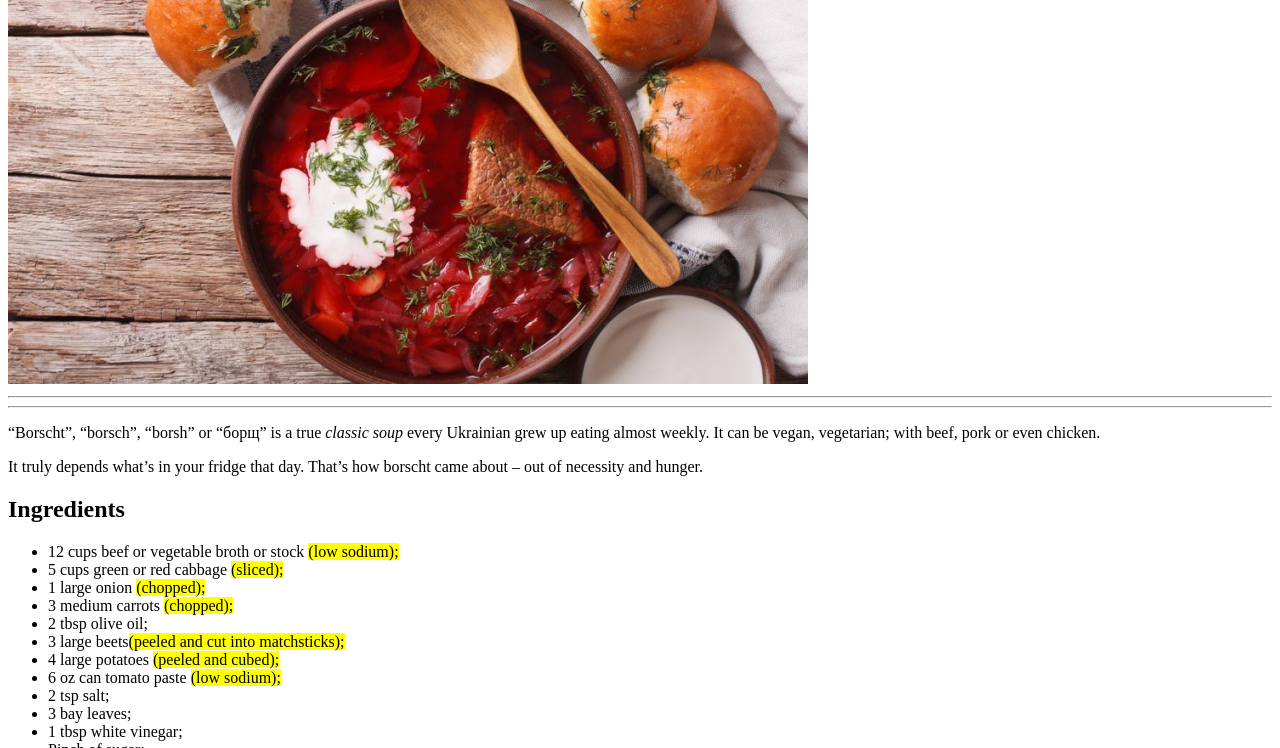
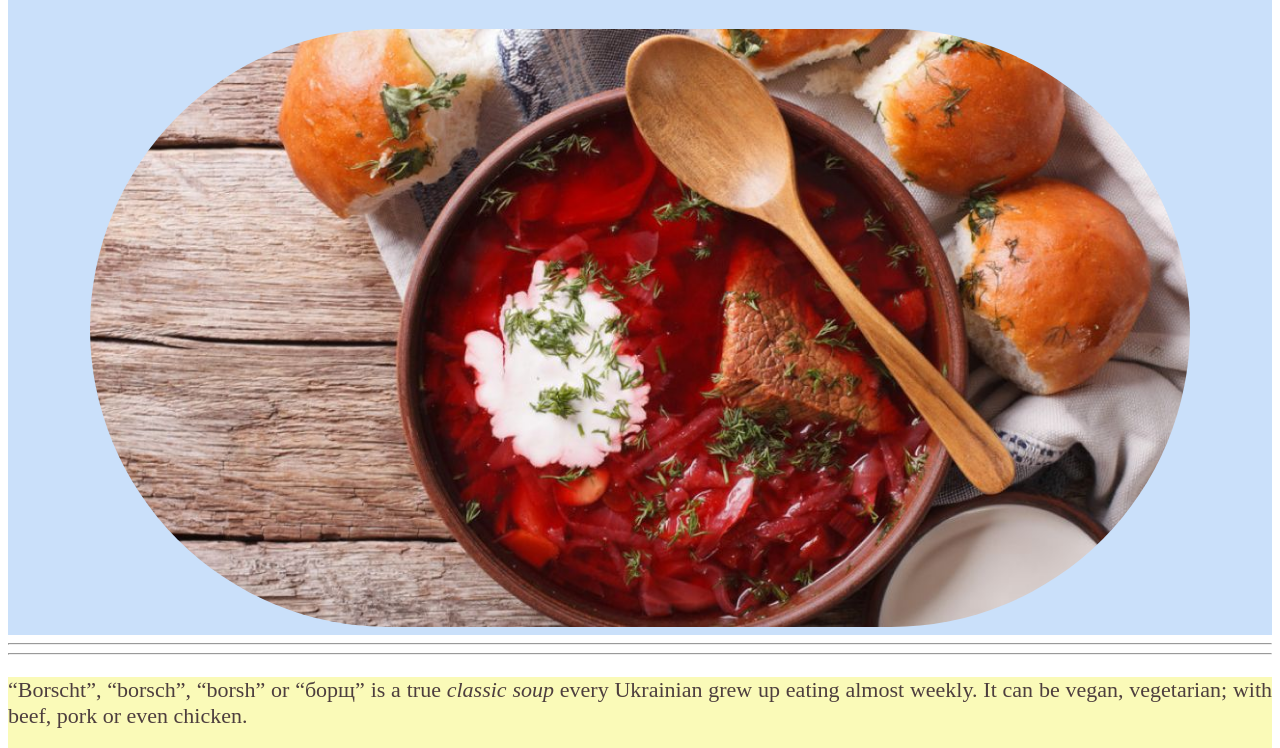
Before and after one commit to PivtoranisV/odin-recipes, a plain HTML site: page pages/borshch.html in a window 1280 px wide. Shown: the part 141-889 px from the top of the page. Drawn offline with Linux system fonts and the light colour scheme.

Commit message:
Add external CSS style

```diff
--- a/pages/borshch.html
+++ b/pages/borshch.html
@@ -3,12 +3,16 @@
     <head>
         <meta charset="UTF-8">
         <title>Borshch</title>
+        <link rel="stylesheet" href="../style.css">
     </head>
     <Body>
         <hr>
+        <div class="headline">
         <h1>Borshch</h1>
         <img src="../images/Borsch.jpg" width="800" alt="Ukrainian Borscht">
+        </div>
         <hr><hr>
+        <div class="text">
         <p>“Borscht”, “borsch”, “borsh” or “борщ” is a true <em>classic soup</em> every Ukrainian grew up eating almost weekly. It can be vegan, vegetarian; with beef, pork or even chicken.</p>
         <p>It truly depends what’s in your fridge that day. That’s how borscht came about – out of necessity and hunger.</p>
         <h2>Ingredients</h2>
@@ -43,5 +47,6 @@
         </ol>
         <hr>
         <a href="../index.html">Home page</a>
+        </div>
     </Body>
 </html>
--- /dev/null
+++ b/style.css
@@ -0,0 +1,21 @@
+.headline,
+.text {
+    font-family: 'Times New Roman', Times, serif;
+    color: rgb(77, 62, 62);
+}
+.headline {
+    text-align: center;
+    background-color: rgb(202, 224, 250);
+    font-size: 32px;
+    font-style: italic;
+}
+img {
+    width: 1100px;
+    height: auto;
+    border-radius: 600px;
+}
+.text {
+    background-color: rgb(250, 250, 184);
+    text-align: justify;
+    font-size: 22px;
+}
```
Also changed, not shown: index.html (+5 -0 lines), pages/holubtsi.html (+5 -0 lines), 1 other file.
